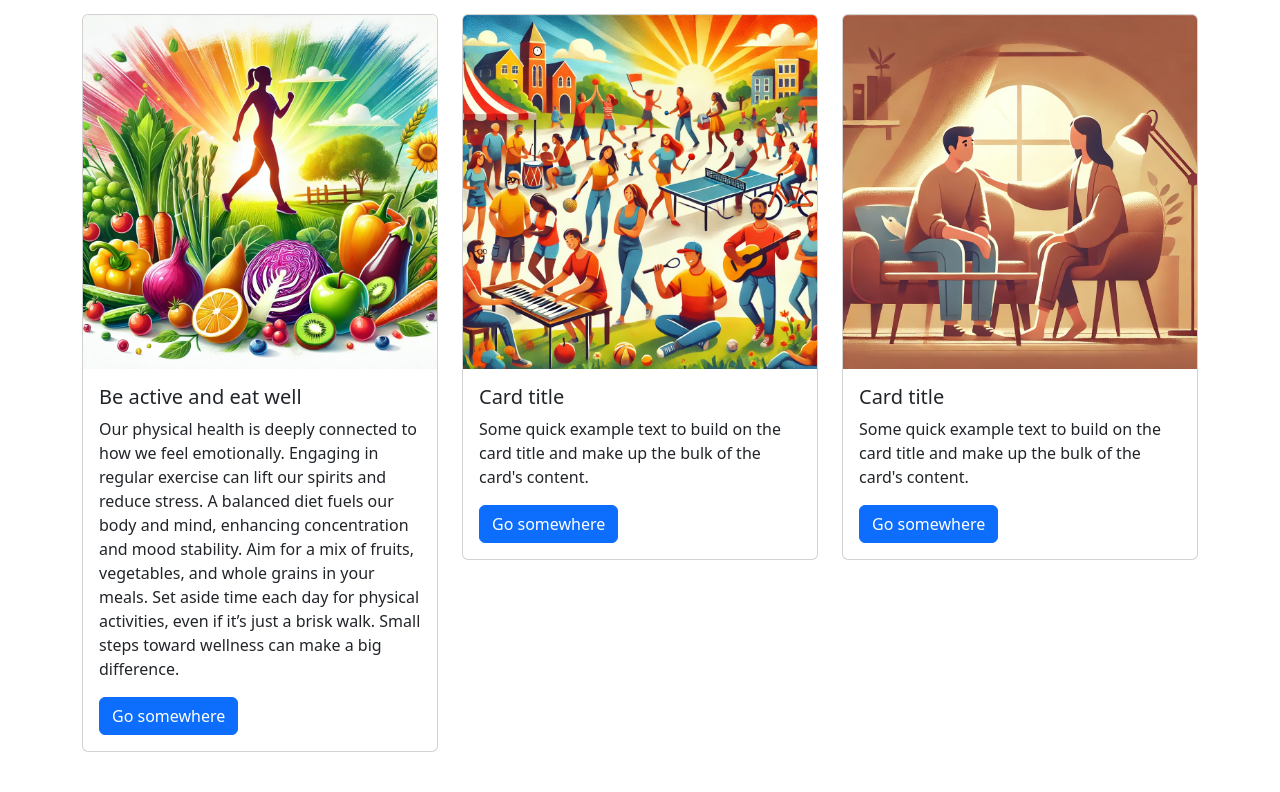
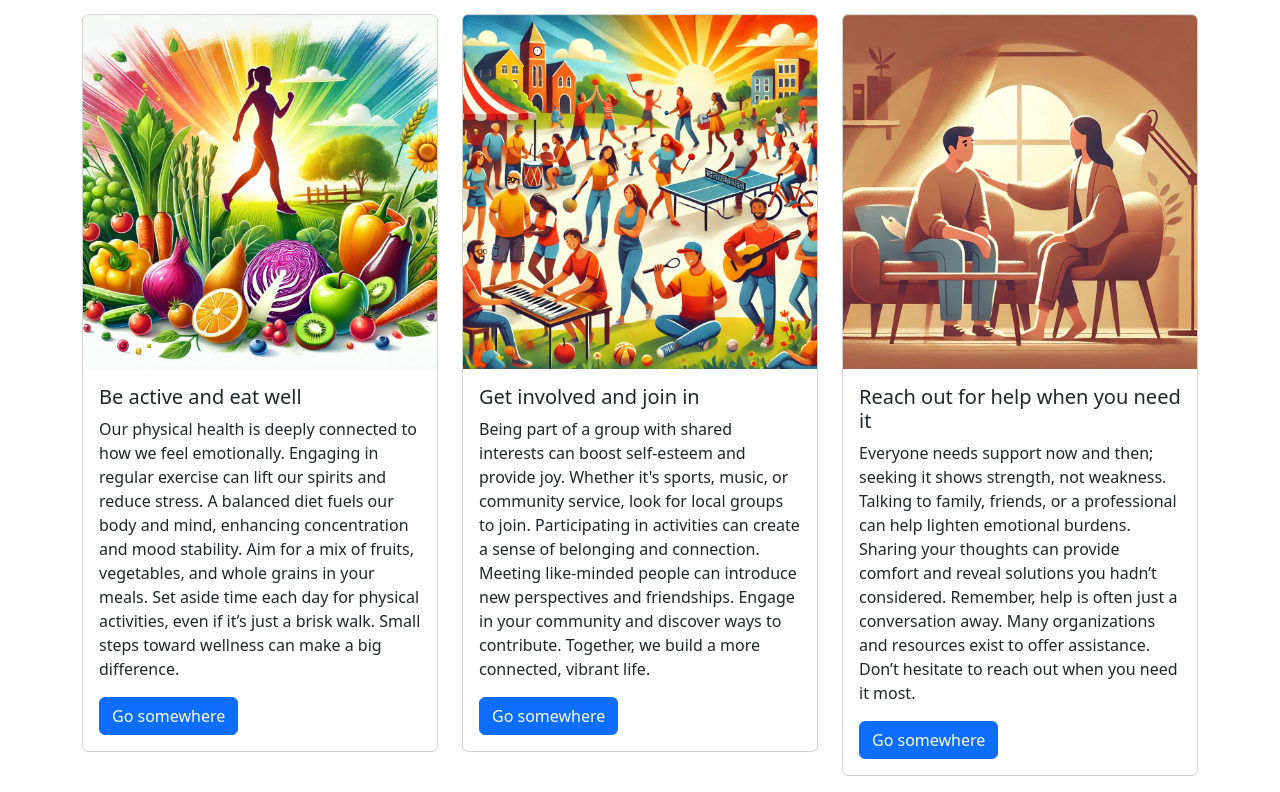
Before and after one commit to stephanieangelokagua/mental_health_deserves_awareness, a plain HTML site: page index.html in a window 1280 px wide. Shown: the part 1652-2444 px from the top of the page. Before the commit the page ends 2420 px from the top, so only its background shows below. Drawn offline with nearby package versions, Linux system fonts and the light colour scheme.

Commit message:
Add tips section content

```diff
--- a/index.html
+++ b/index.html
@@ -199,10 +199,14 @@
                     <div class="card">
                         <img src="assets/images/DALLE5.webp" class="card-img-top" alt="...">
                         <div class="card-body">
-                            <h5 class="card-title">Card title</h5>
-                            <p class="card-text">Some quick example text to build on the card title and make up the bulk
-                                of
-                                the card's content.</p>
+                            <h5 class="card-title">Get involved and join in</h5>
+                            <p class="card-text">
+                                Being part of a group with shared interests can boost self-esteem and provide joy.
+                                Whether it's sports, music, or community service, look for local groups to join.
+                                Participating in activities can create a sense of belonging and connection. Meeting
+                                like-minded people can introduce new perspectives and friendships. Engage in your
+                                community and discover ways to contribute. Together, we build a more connected, vibrant
+                                life.</p>
                             <a href="#" class="btn btn-primary">Go somewhere</a>
                         </div>
                     </div>
@@ -212,10 +216,13 @@
                     <div class="card">
                         <img src="assets/images/DALLE6.webp" class="card-img-top" alt="...">
                         <div class="card-body">
-                            <h5 class="card-title">Card title</h5>
-                            <p class="card-text">Some quick example text to build on the card title and make up the bulk
-                                of
-                                the card's content.</p>
+                            <h5 class="card-title">Reach out for help when you need it</h5>
+                            <p class="card-text">
+                                Everyone needs support now and then; seeking it shows strength, not weakness. Talking to
+                                family, friends, or a professional can help lighten emotional burdens. Sharing your
+                                thoughts can provide comfort and reveal solutions you hadn’t considered. Remember, help
+                                is often just a conversation away. Many organizations and resources exist to offer
+                                assistance. Don’t hesitate to reach out when you need it most.</p>
                             <a href="#" class="btn btn-primary">Go somewhere</a>
                         </div>
                     </div>
```
